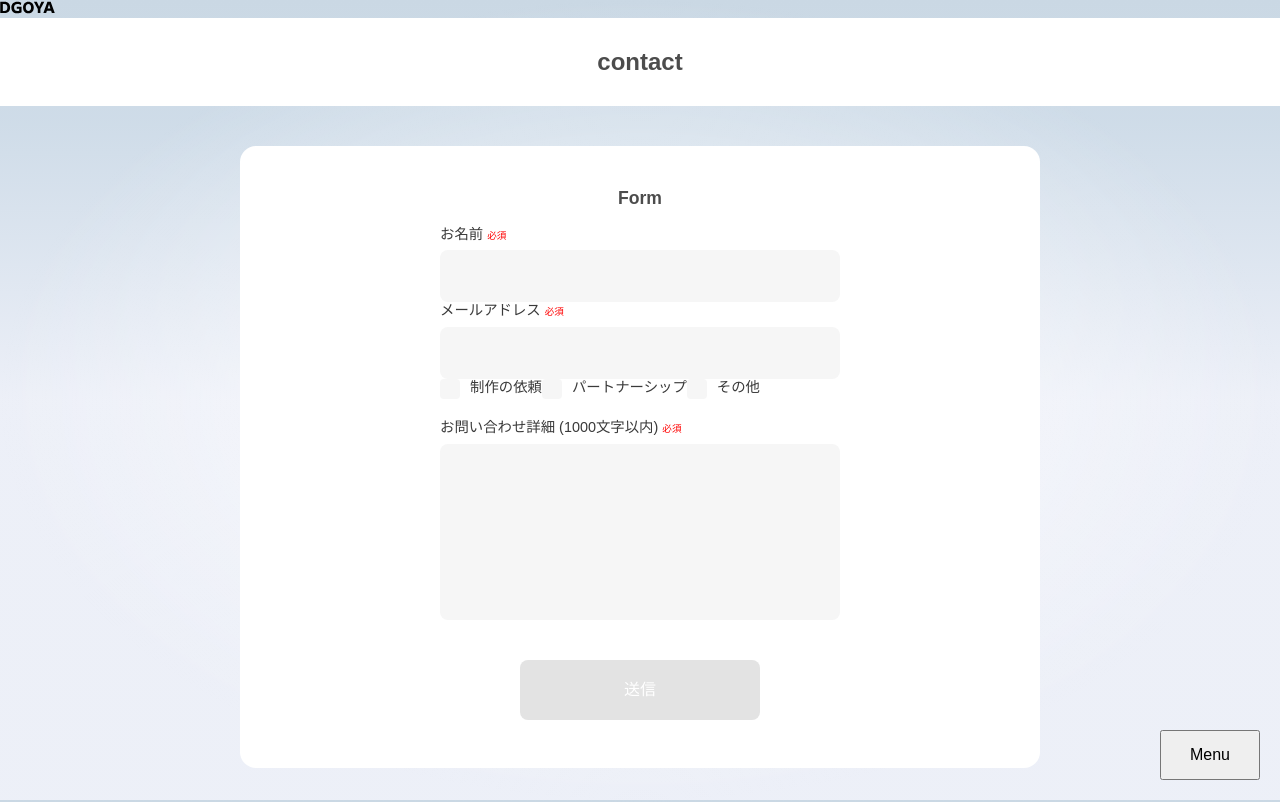
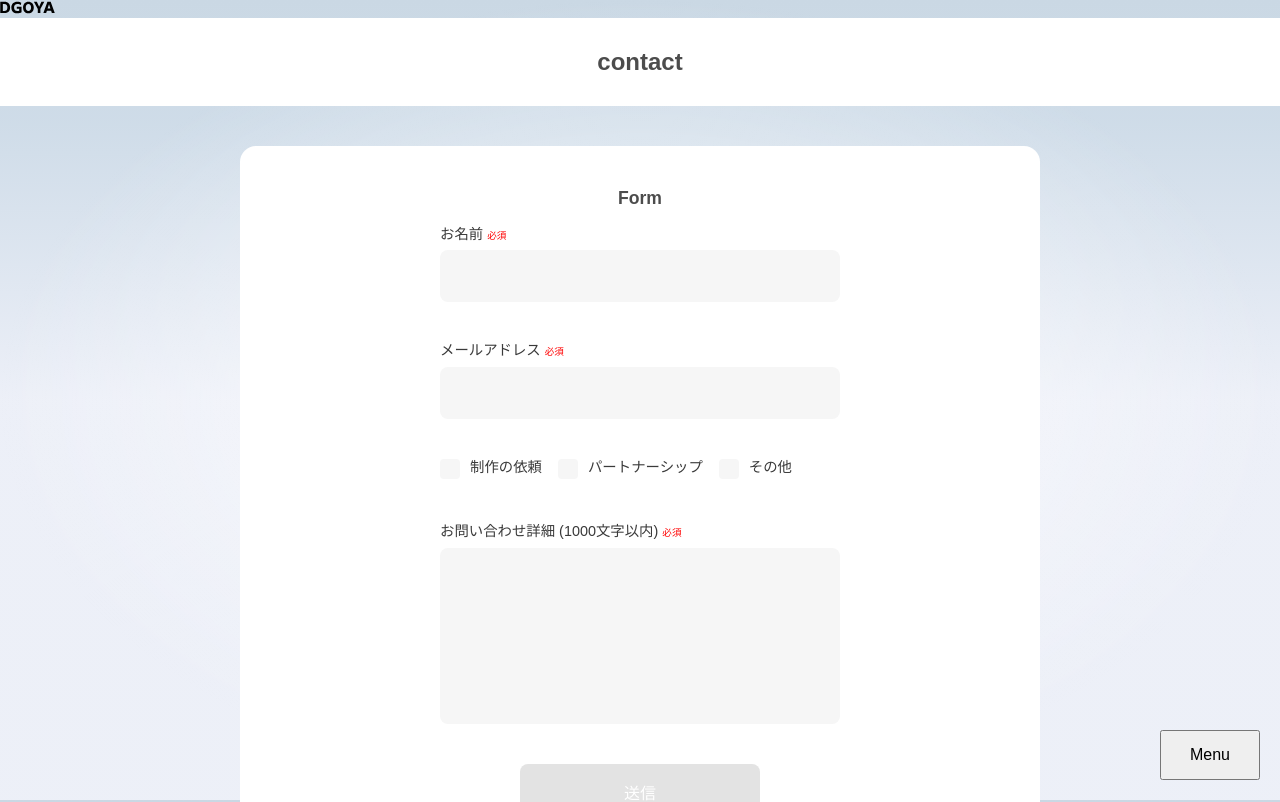
Before and after one commit to w3cdp6084-dev/totto, a SvelteKit app: page /contact in a window 1280 px wide. Shown: the top 802 px of the page. Built offline with nearby package versions, Linux system fonts and the light colour scheme.

Commit message:
contact form styling

```diff
--- a/src/routes/contact/+page.svelte
+++ b/src/routes/contact/+page.svelte
@@ -12,32 +12,25 @@
 		<Heading level={3} text="Form" />
 		<form class="form">
 			<label for="name">お名前 <span>必須</span></label>
-			<input type="text" id="name" name="name" />
+			<input type="text" id="name" name="name" class="input" />
 			<label for="email">メールアドレス <span>必須</span></label>
-			<input type="email" id="email" name="email" />
+			<input type="email" id="email" name="email" class="input" />
 			<div class="radio-group">
 				<input type="radio" id="request" name="inquiry-type" value="制作の依頼" />
-  				<label for="request">制作の依頼</label>
-  				<input type="radio" id="partnership" name="inquiry-type" value="パートナーシップ" />
-  				<label for="partnership">パートナーシップ</label>
-  				<input type="radio" id="other" name="inquiry-type" value="その他" />
-  				<label for="other">その他</label>
+				<label for="request">制作の依頼</label>
+				<input type="radio" id="partnership" name="inquiry-type" value="パートナーシップ" />
+				<label for="partnership" class="label-radio">パートナーシップ</label>
+				<input type="radio" id="other" name="inquiry-type" value="その他" />
+				<label for="other" class="label-radio">その他</label>
 			</div>
 			<label for="message">お問い合わせ詳細 (1000文字以内) <span>必須</span></label>
-			<textarea id="message" name="message"></textarea>
+			<textarea id="message" name="message" class="input"></textarea>
 			<button type="submit">送信</button>
 		</form>
 
 
-
-
-
 	</div>
 </div>
-
-
-
-
 
 <style lang="scss">
 	.wrap {
@@ -50,6 +43,9 @@
 		padding: 24px 200px;
 		.form	{
 			display: grid;
+			.label {
+				margin-bottom:40px;
+			}
 			input {
 				padding: 8px;
 				border-radius: 8px;
@@ -57,6 +53,7 @@
 				background-color: #F6F6F6;
 				height: 36px;
 				outline: none;
+				margin-bottom: 40px;
 			}
 			textarea	{
 				padding: 8px;
@@ -80,7 +77,10 @@
 			.radio-group {
 				display: flex;
 				align-items: center;
-				margin-bottom: 16px;
+				margin-bottom: 40px;
+				.label-radio	{
+					margin-left: 16px;
+				}
 			}
 
 			.radio-group label {
```
